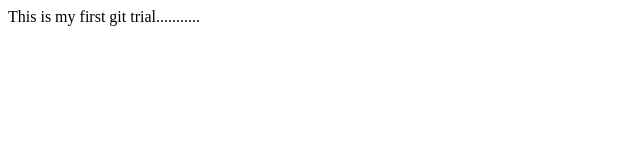
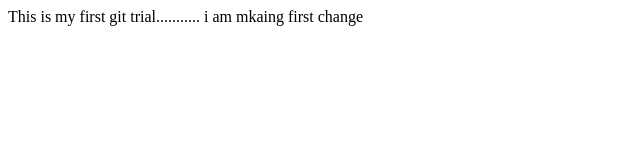
Before and after one commit to prems-m/Repository1, a plain HTML site: page index.html in a window 1280 px wide. Shown: the whole page, without its empty margins (0-640 px from the left). Drawn offline with Linux system fonts and the light colour scheme.

Commit message:
after making first change

```diff
--- a/index.html
+++ b/index.html
@@ -5,6 +5,7 @@
 
 <body>
 This is my first git trial...........
+i am mkaing first change
 </body>
 
 </html>
```
